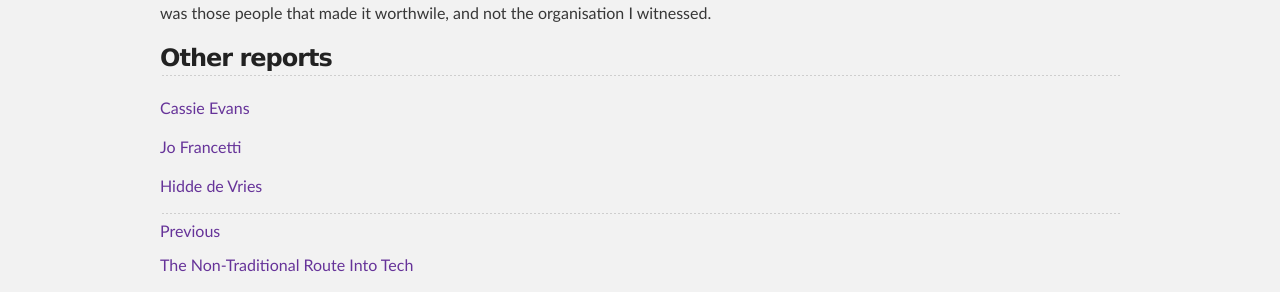
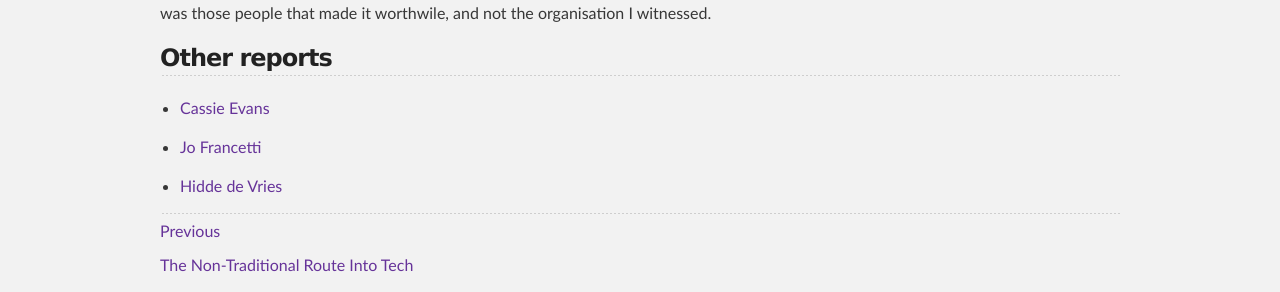
Before and after one commit to christopherallanperry/christopherallanperry.github.io, a Jekyll site: the page built from _posts/2022-11-19-modern_frontends-an_attendees_perspective.markdown, in a window 1280 px wide. Shown: the part 5467-5759 px from the top of the page. Built offline with Jekyll 4.4.1, drawn with Linux system fonts in a browser that asks for light colours.

Commit message:
Turned other reports into unordered list

```diff
--- a/_posts/2022-11-19-modern_frontends-an_attendees_perspective.markdown
+++ b/_posts/2022-11-19-modern_frontends-an_attendees_perspective.markdown
@@ -103,10 +103,10 @@ On the plus side, I have met and listened to some really wonderful people. Some
 
 ## Other reports
 
-[Cassie Evans](https://www.cassie.codes/posts/modern-frontends/)
+- [Cassie Evans](https://www.cassie.codes/posts/modern-frontends/)
 
-[Jo Francetti](https://dev.to/thisisjofrank/my-experience-of-modern-frontends-conference-1cgg)
+- [Jo Francetti](https://dev.to/thisisjofrank/my-experience-of-modern-frontends-conference-1cgg)
 
-[Hidde de Vries](https://hidde.blog/modern-frontends-live/)
+- [Hidde de Vries](https://hidde.blog/modern-frontends-live/)
 
 ---
```
